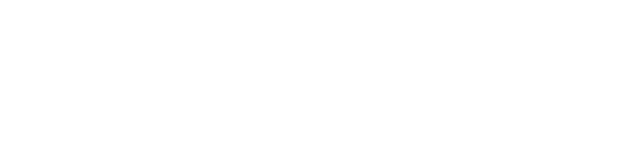
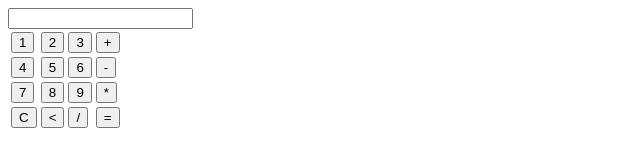
Before and after one commit to mfsiat/htmlCalculator, a plain HTML site: page index.html in a window 1280 px wide. Shown: the whole page, without its empty margins (0-640 px from the left). Drawn offline with Linux system fonts and the light colour scheme.

```diff
--- a/index.html
+++ b/index.html
@@ -1,9 +1,40 @@
 <!DOCTYPE html>
 <html>
 <head>
+	<style type="styles.css"></style>
 	<title>Calculator</title>
 </head>
 <body>
-
+	<div>
+		<form>
+			<input type="textview" name="input">
+		</form>
+			<table>
+				<tr>
+					<td><input type="button" value="1"></td>
+					<td><input type="button" value="2"></td>
+					<td><input type="button" value="3"></td>
+					<td><input type="button" value="+"></td>
+				</tr>
+				<tr>
+					<td><input type="button" value="4"></td>
+					<td><input type="button" value="5"></td>
+					<td><input type="button" value="6"></td>
+					<td><input type="button" value="-"></td>
+				</tr>
+				<tr>
+					<td><input type="button" value="7"></td>
+					<td><input type="button" value="8"></td>
+					<td><input type="button" value="9"></td>
+					<td><input type="button" value="*"></td>
+				</tr>
+				<tr>
+					<td><input type="button" value="C"></td>
+					<td><input type="button" value="<"></td>
+					<td><input type="button" value="/"></td>
+					<td><input type="button" value="="></td>
+				</tr>
+			</table>
+	</div>
 </body>
 </html>
```
Also changed, not shown: styles.css (added).
